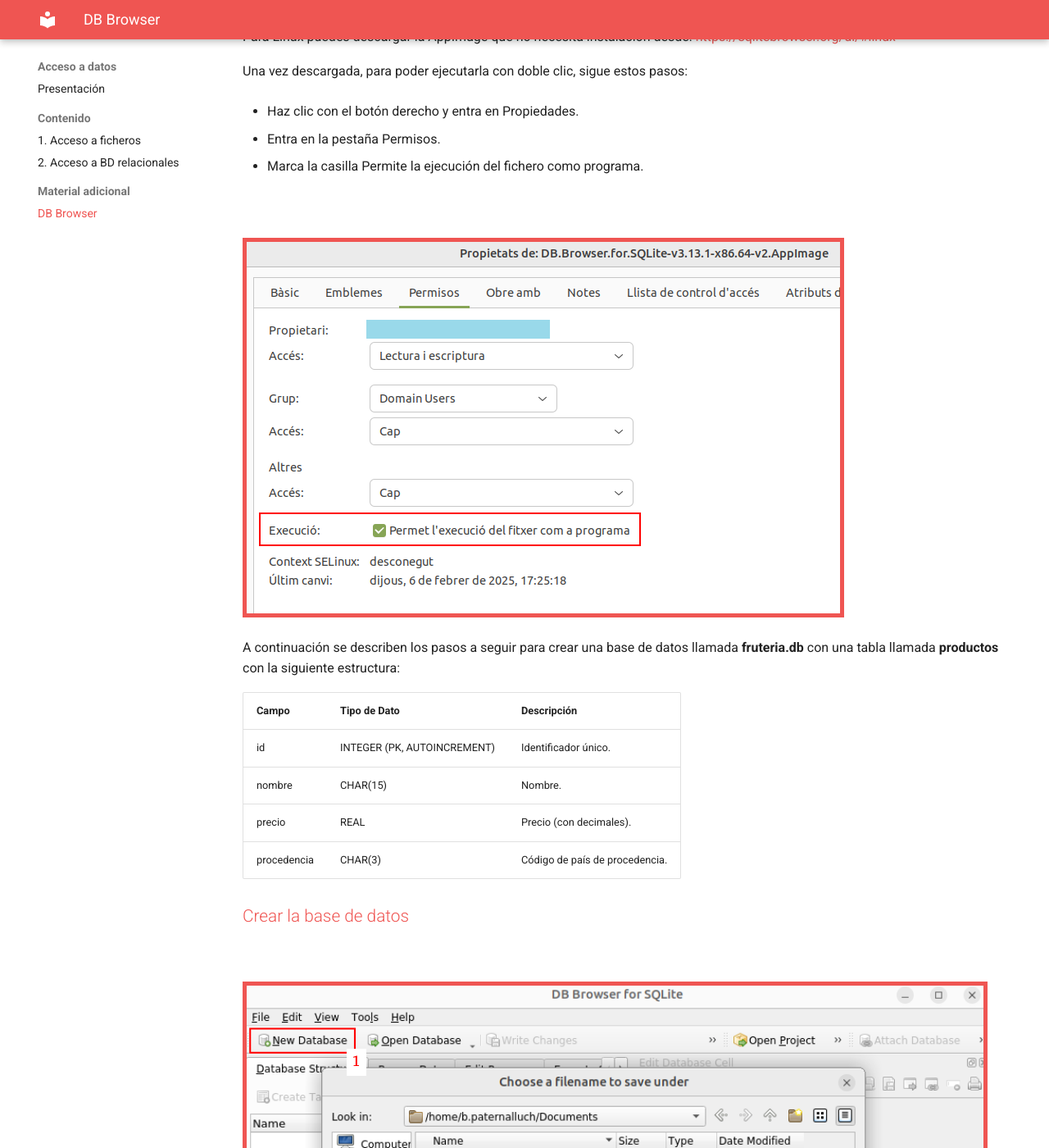
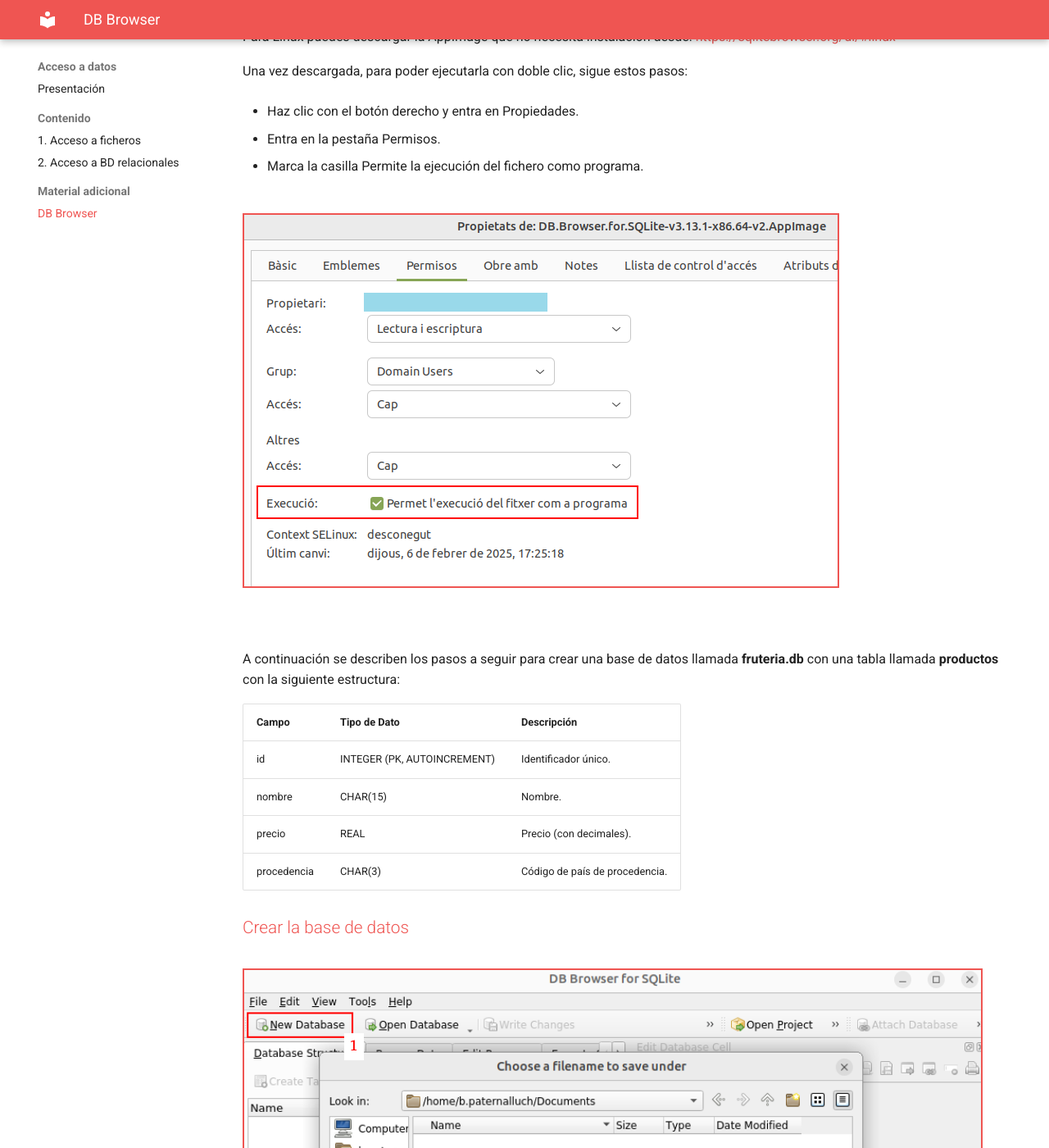
Before and after one commit to bpaterna/acceso_datos, an MkDocs documentation site: the page built from docs/db_browser_sqlite.md, in a window 1280 px wide and 1400 px high, scrolled down 282 px. Shown: the whole window at 82% size. Built offline with MkDocs 1.6.1 and Material for MkDocs 9.7.7, drawn with Linux system fonts in a browser that asks for light colours.

Commit message:
Update extra.css

```diff
--- a/docs/stylesheets/extra.css
+++ b/docs/stylesheets/extra.css
@@ -3,7 +3,7 @@
 h1{color: #ef5552 !important;}
 h2{color: #ef5552 !important;}
 
-img {margin-top: 50px; border:#ef5552 solid 5px;}
+img {margin-top: 20px; margin-bottom: 50px; border:#ef5552 solid 2px;}
 
 .mi_h2 {
   color: #ef5552;
```
